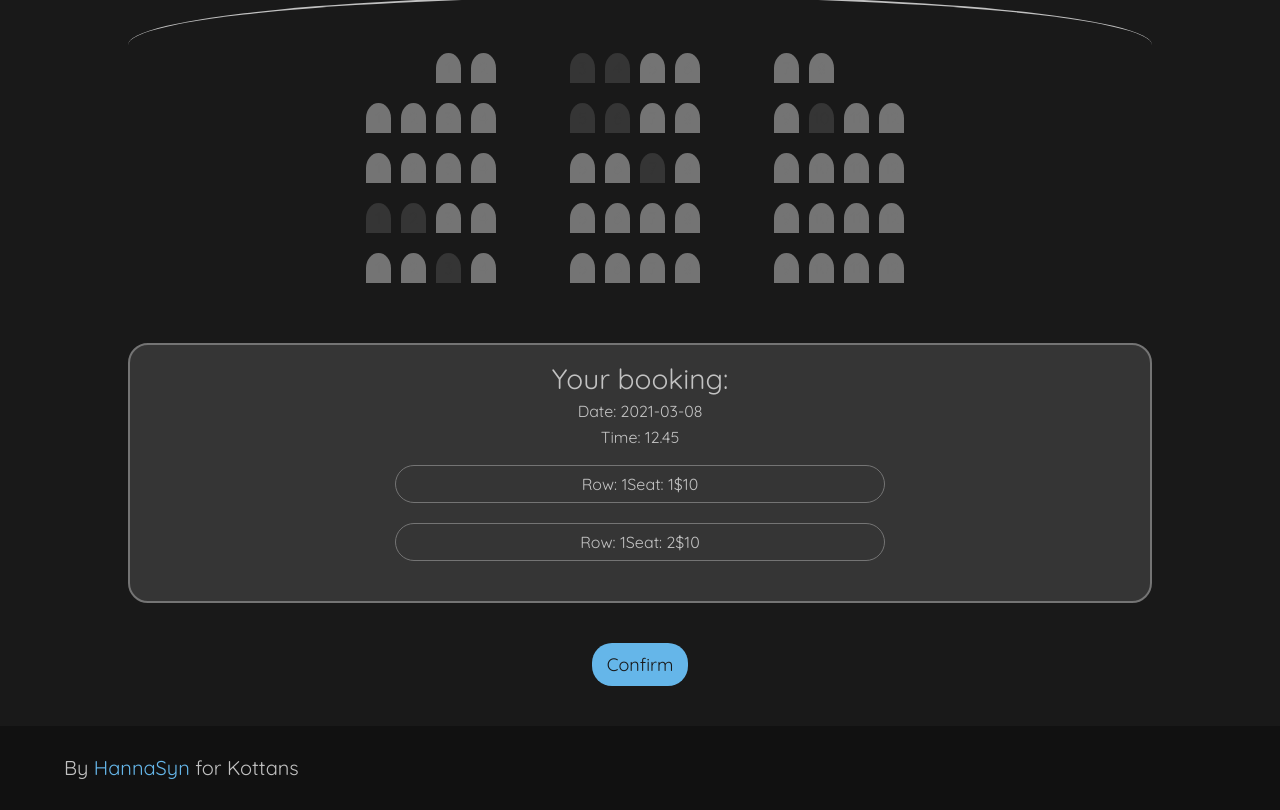
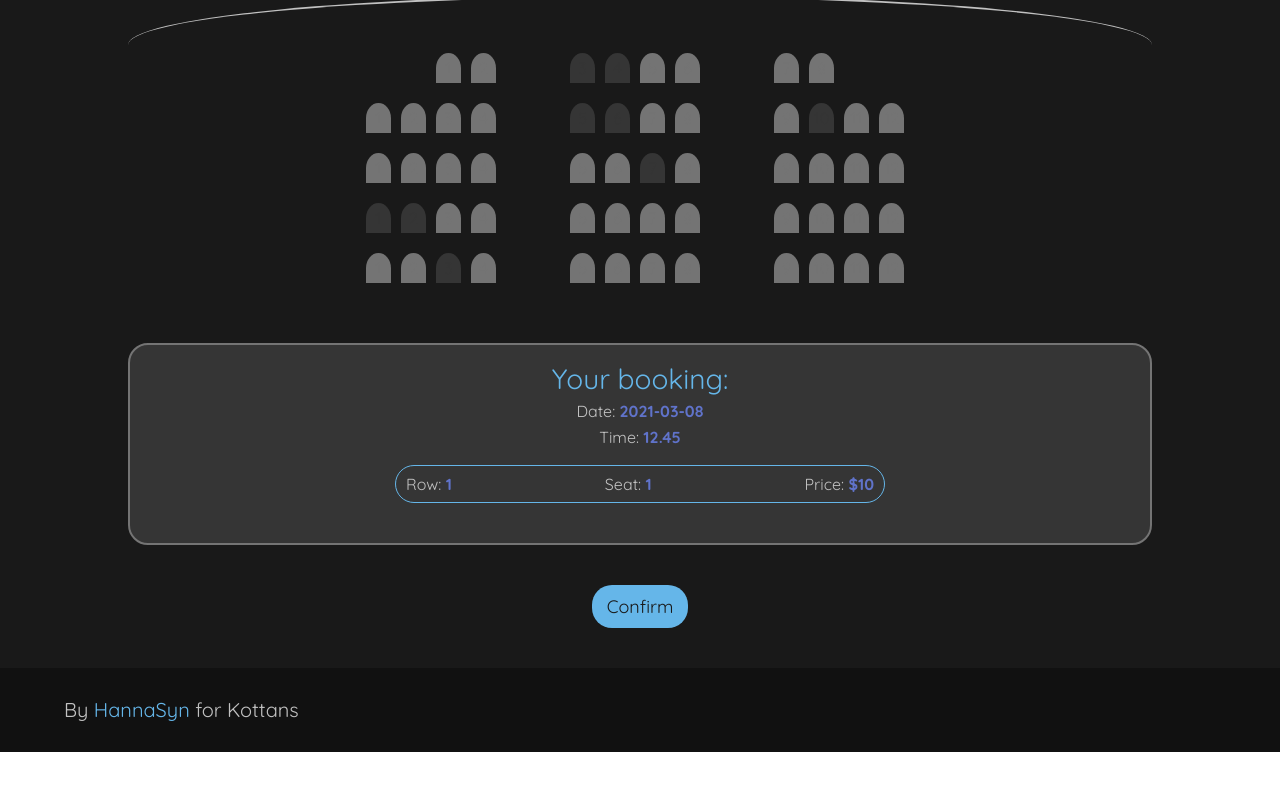
Before and after one commit to HannaSyn/movie_seats, a plain HTML site: page index.html in a window 1280 px wide. Shown: the part 844-1654 px from the top of the page. After the commit the page ends 1596 px from the top, so only its background shows below. Drawn offline with Linux system fonts and the light colour scheme.

Commit message:
add styles for booking template

```diff
--- a/index.html
+++ b/index.html
@@ -101,14 +101,11 @@
                 <time datetime="22.00" class="schedule__clock">22.00</time>
               </label>
             </div>
-            <!-- <button type="submit" class="button">Confirm</button> -->
-          <!-- </form> -->
         </div>
       </article>
       <section class="hall">
         <h2 class="hall__title">Pick your seat</h2>
         <p class="hall__screen">Screen</p>
-        <!-- <form action="#" class="seats"> -->
           <div class="seats__row">
             <div class="seats__column">
               <label class="seats__item">
@@ -378,20 +375,15 @@
             <div class="booked__container">
               <h4 class="booked__title">Your booking:</h4>
               <p class="booked__date">
-                Date: 2021-03-08
+                Date: <span class="highlight-text">2021-03-08</span>
               </p>
               <p class="booked__time">
-                Time: 12.45
+                Time: <span class="highlight-text">12.45</span>
               </p>
               <div class="booked__item">
-                <p class="booked__seat-row">Row: 1</p>
-                <p class="booked__seat">Seat: 1</p>
-                <p class="booked__price">$10</p>
-              </div>
-              <div class="booked__item">
-                <p class="booked__seat-row">Row: 1</p>
-                <p class="booked__seat">Seat: 2</p>
-                <p class="booked__price">$10</p>
+                <p class="booked__seat-row">Row: <span class="highlight-text">1</span></p>
+                <p class="booked__seat">Seat: <span class="highlight-text">1</span></p>
+                <p class="booked__price">Price: <span class="highlight-text">$10</span></p>
               </div>
             </div>
           </section>
--- a/style.css
+++ b/style.css
@@ -369,6 +369,7 @@ h1, h2, h3, h4, h5, h6 {
 .booked__title {
   font-size: 28px;
   margin: 0 0 10px;
+  color: #65b6e9;
 }
 .booked__container {
   padding: 20px;
@@ -383,10 +384,14 @@ h1, h2, h3, h4, h5, h6 {
 .booked__item {
   margin: 20px auto;
   display: flex;
-  justify-content: center;
+  justify-content: space-between;
   padding: 10px;
   max-width: 50%;
   min-width: 250px;
-  border: 1px solid #747474;
+  border: 1px solid #65b6e9;
   border-radius: 20px;
 }
+.highlight-text {
+  color: #6073ca;
+  font-weight: 700;
+}
```
